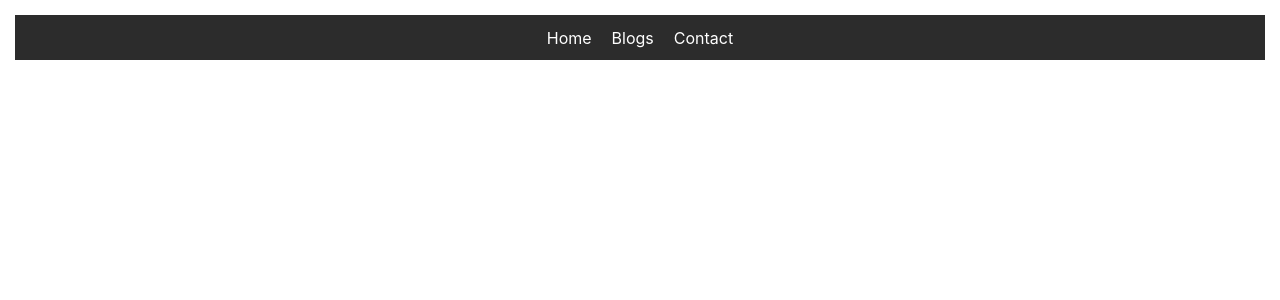
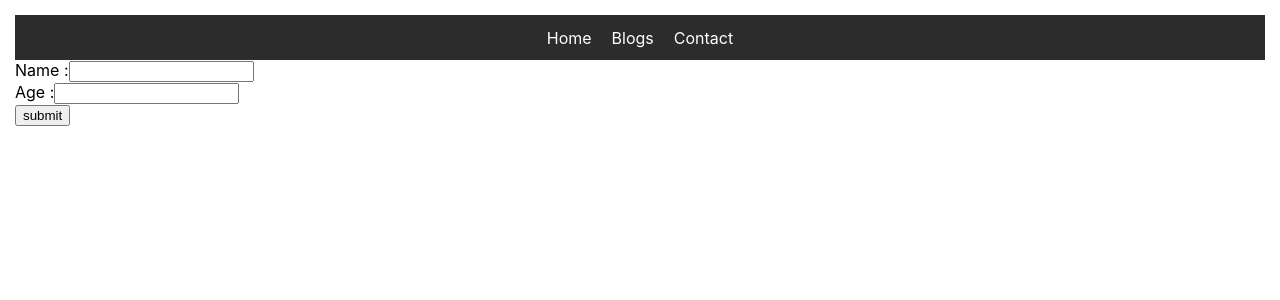
Before and after one commit to AdnanTurjoy/react-router, a React (Create React App) app: page /user in a window 1280 px wide. Before the commit this address had no page. Shown: the top 300 px of the page. Built offline with nearby package versions, Linux system fonts and the light colour scheme.

Commit message:
query parameter

```diff
--- a/src/App.js
+++ b/src/App.js
@@ -20,7 +20,7 @@ function App() {
         <Route path="/blogs" element={<Blogs />} />
         <Route path="/blogs/:title" element={<Blog />} />
         {/* <Route path="/*" element={<Error />} /> */}
-        <Route path="/user/:userid" element={<User />} />
+        <Route path="/user" element={<User />} />
       </Routes>
     </BrowserRouter>
   );
--- a/src/pages/User.js
+++ b/src/pages/User.js
@@ -1,11 +1,39 @@
-import React from "react";
-import { useParams } from "react-router-dom";
+import React, { useState } from "react";
+import { useSearchParams } from "react-router-dom";
 
 function User(props) {
-  const { userid } = useParams();
+  //const { userid } = useParams();
+  const [searchParam, setSearchParam] = useSearchParams();
+  const [name, setName] = useState("");
+  const [age, setAge] = useState();
+  const handleForm = (e) => {
+    e.preventDefault();
+    setSearchParam({ name: name, age: age });
+  };
   return (
     <div>
-      <h1>{userid}</h1>
+      <form onSubmit={handleForm}>
+        <div>
+          {" "}
+          Name :
+          <input
+            type="text"
+            onChange={(e) => setName(e.target.value)}
+            value={name}
+          />
+        </div>
+        <div>
+          Age :
+          <input
+            type="number"
+            onChange={(e) => setAge(e.target.value)}
+            value={age}
+          />
+        </div>
+        <div>
+          <button type="submit"> submit</button>
+        </div>
+      </form>
     </div>
   );
 }
```
